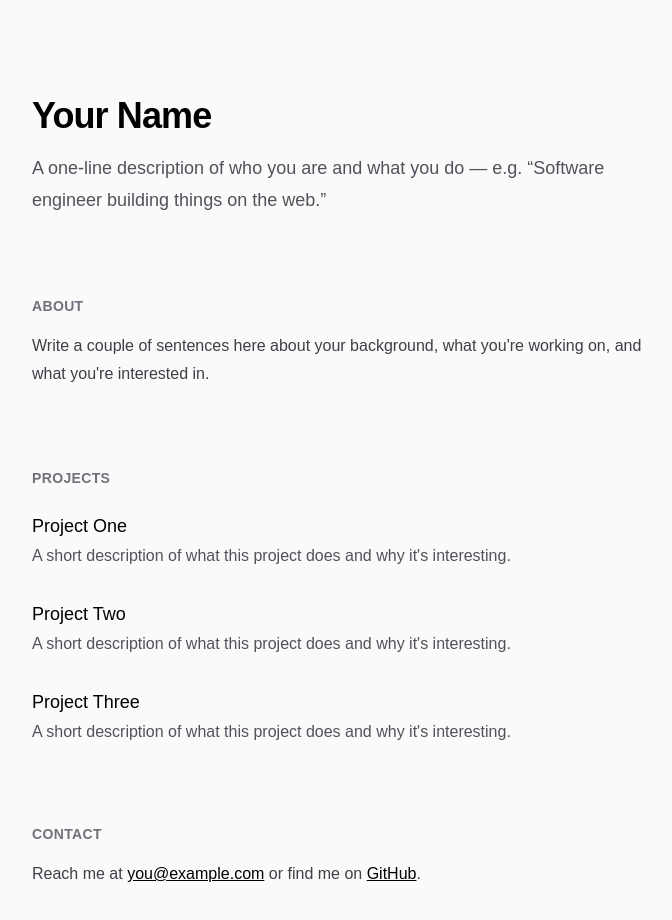
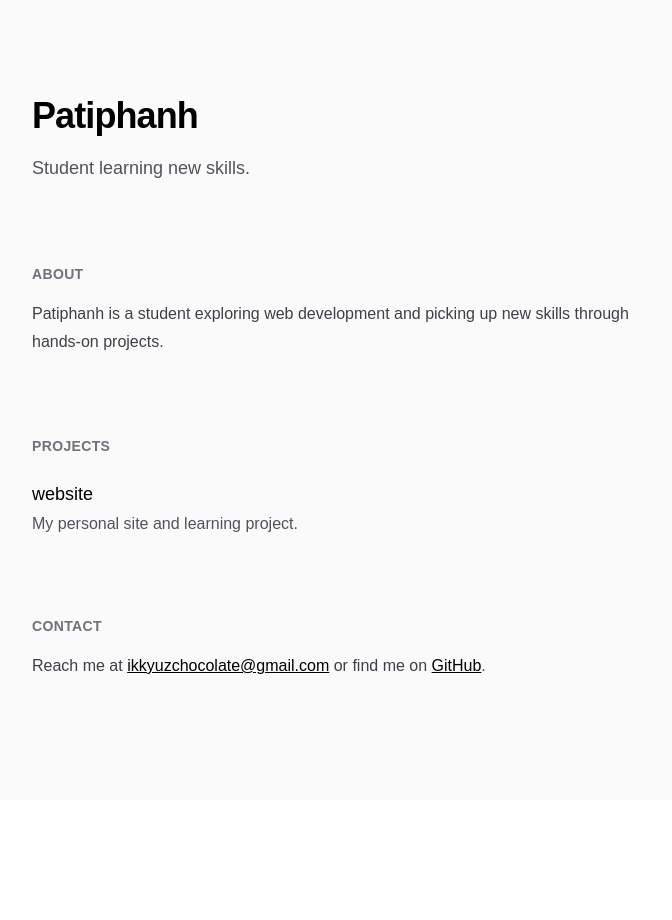
Before and after one commit to Querth/website, a Next.js app: page / in a window 1280 px wide. Shown: the top 920 px of the page, without its empty margins (296-968 px from the left). After the commit the page ends 800 px from the top, so only its background shows below. Built offline with nearby package versions, Linux system fonts and the light colour scheme.

Commit message:
Fill in portfolio content with personal details
Replace placeholder name, bio, project list, and contact links with
real values. Ignore Claude Code local settings.

Co-Authored-By: Claude Opus 5 <noreply@anthropic.com>

```diff
--- a/app/layout.tsx
+++ b/app/layout.tsx
@@ -13,8 +13,8 @@ const geistMono = Geist_Mono({
 });
 
 export const metadata: Metadata = {
-  title: "Create Next App",
-  description: "Generated by create next app",
+  title: "Patiphanh",
+  description: "Patiphanh — student learning new skills.",
 };
 
 export default function RootLayout({ children }: LayoutProps<"/">) {
--- a/app/page.tsx
+++ b/app/page.tsx
@@ -1,18 +1,8 @@
 const projects = [
   {
-    name: "Project One",
-    description: "A short description of what this project does and why it's interesting.",
-    link: "#",
-  },
-  {
-    name: "Project Two",
-    description: "A short description of what this project does and why it's interesting.",
-    link: "#",
-  },
-  {
-    name: "Project Three",
-    description: "A short description of what this project does and why it's interesting.",
-    link: "#",
+    name: "website",
+    description: "My personal site and learning project.",
+    link: "https://github.com/Querth/website",
   },
 ];
 
@@ -23,11 +13,10 @@ export default function Home() {
         {/* Hero */}
         <section className="mb-20">
           <h1 className="text-4xl font-semibold tracking-tight text-black dark:text-zinc-50">
-            Your Name
+            Patiphanh
           </h1>
           <p className="mt-4 text-lg leading-8 text-zinc-600 dark:text-zinc-400">
-            A one-line description of who you are and what you do — e.g.
-            &ldquo;Software engineer building things on the web.&rdquo;
+            Student learning new skills.
           </p>
         </section>
 
@@ -37,8 +26,8 @@ export default function Home() {
             About
           </h2>
           <p className="mt-4 leading-7 text-zinc-700 dark:text-zinc-300">
-            Write a couple of sentences here about your background, what you&apos;re
-            working on, and what you&apos;re interested in.
+            Patiphanh is a student exploring web development and picking up
+            new skills through hands-on projects.
           </p>
         </section>
 
@@ -73,14 +62,14 @@ export default function Home() {
           <p className="mt-4 leading-7 text-zinc-700 dark:text-zinc-300">
             Reach me at{" "}
             <a
-              href="mailto:you@example.com"
+              href="mailto:ikkyuzchocolate@gmail.com"
               className="font-medium text-black underline dark:text-zinc-50"
             >
-              you@example.com
+              ikkyuzchocolate@gmail.com
             </a>{" "}
             or find me on{" "}
             <a
-              href="#"
+              href="https://github.com/Querth"
               className="font-medium text-black underline dark:text-zinc-50"
             >
               GitHub
```
Also changed, not shown: .claude/settings.json (added), 1 other file (tests, documents, lock files or other folders).
